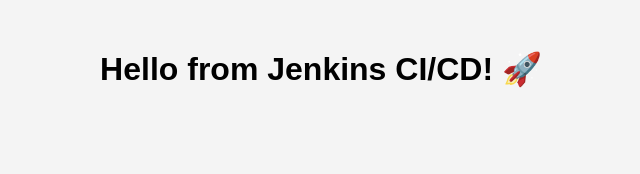
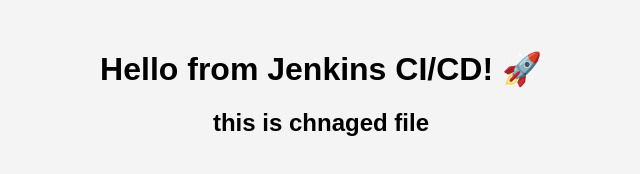
Before and after one commit to Rajeevkr18/cicdjankin, a plain HTML site: page index.html in a window 1280 px wide. Shown: the whole page, without its empty margins (319-959 px from the left). Drawn offline with Linux system fonts and the light colour scheme.

Commit message:
Update index.html

```diff
--- a/index.html
+++ b/index.html
@@ -7,5 +7,6 @@
 </head>
 <body>
   <h1>Hello from Jenkins CI/CD! 🚀</h1>
+  <h2>this is chnaged file </h2>
 </body>
 </html>
```
